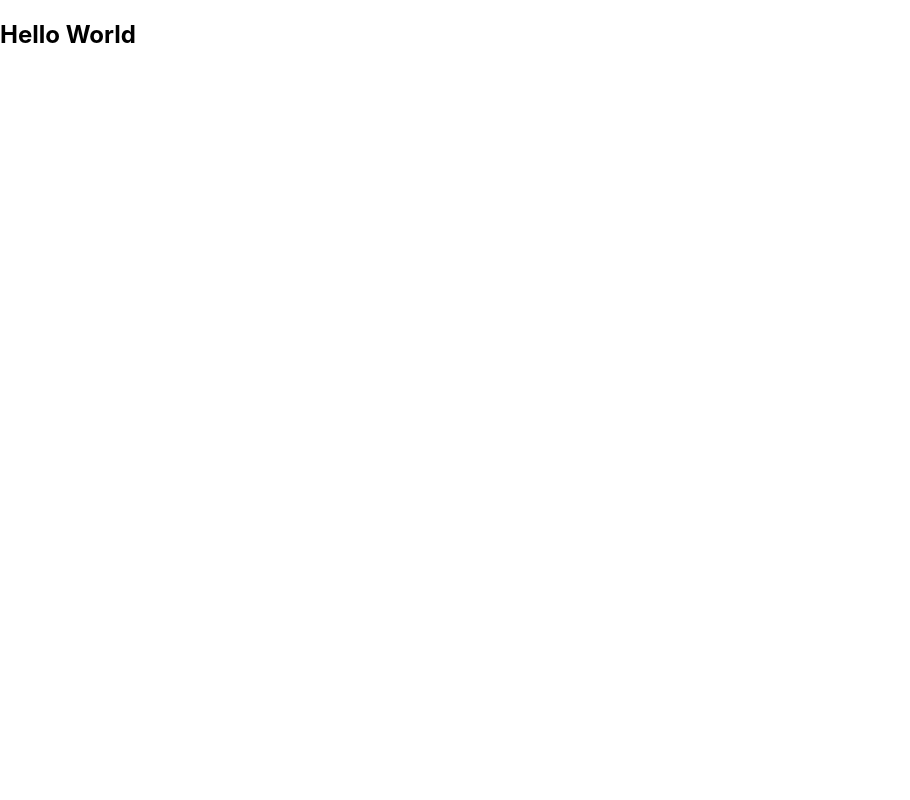
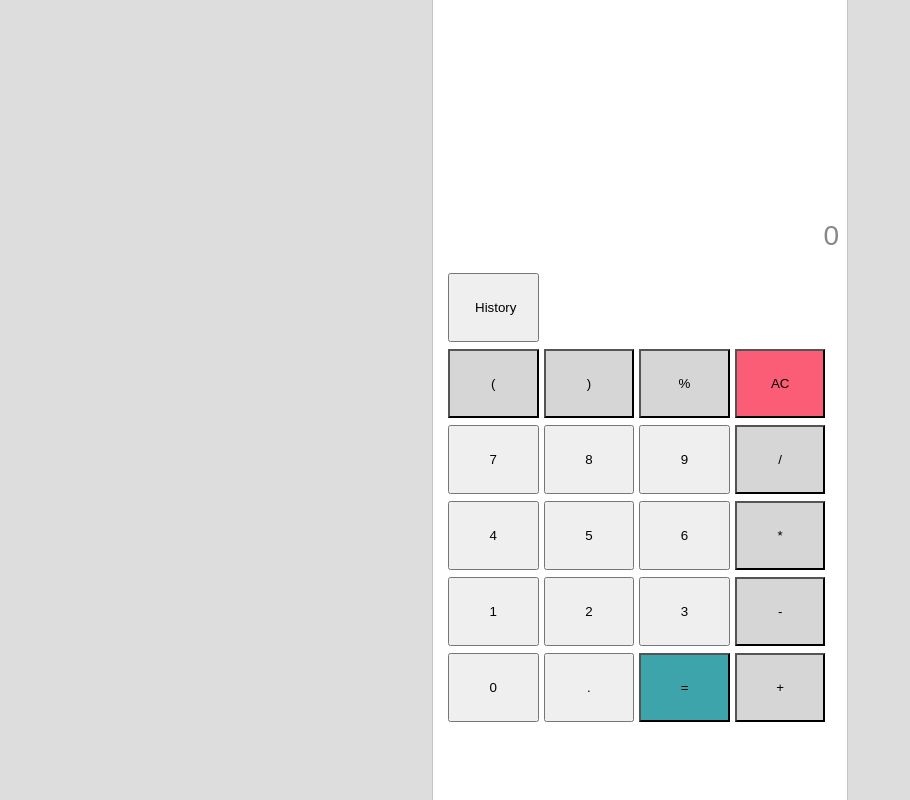
Before and after one commit to Hashim-Aziz/Calculator-App, a React (Create React App) app: page / in a window 1280 px wide. Shown: the whole page, without its empty margins (0-910 px from the left). Built offline with nearby package versions, Linux system fonts and the light colour scheme.

Commit message:
project layout comleted

```diff
--- a/src/App.js
+++ b/src/App.js
@@ -1,8 +1,17 @@
+import React from "react";
+import Buttons from "./Buttons";
+
 function App() {
   return (
-    <div>
-      <h2>Hello World</h2>
-    </div>
+    <section>
+      <div className="calculator">
+        <div className="center">
+          <input type="text" className="formula-display" />
+          <input type="text" className="input-display " value="0" />
+          <Buttons />
+        </div>
+      </div>
+    </section>
   );
 }
 
--- /dev/null
+++ b/src/Buttons.js
@@ -0,0 +1,43 @@
+import React from "react";
+
+const Buttons = () => {
+  return (
+    <>
+      <div className="div-bg">
+        <button className="btn mg-lft">History</button>
+      </div>
+      <div className="div-bg">
+        <button className="btn mg-top bg-gray mg-lft">(</button>
+        <button className="btn bg-gray mg-lft">)</button>
+        <button className="btn bg-gray mg-lft">%</button>
+        <button className="btn bg-red mg-lft">AC</button>
+      </div>
+      <div className="div-bg">
+        <button className="btn mg-top mg-lft">7</button>
+        <button className="btn mg-lft">8</button>
+        <button className="btn mg-lft">9</button>
+        <button className="btn bg-gray mg-lft">/</button>
+      </div>
+      <div className="div-bg">
+        <button className="btn mg-top mg-lft">4</button>
+        <button className="btn mg-lft">5</button>
+        <button className="btn mg-lft">6</button>
+        <button className="btn bg-gray mg-lft">*</button>
+      </div>
+      <div className="div-bg">
+        <button className="btn mg-top mg-lft">1</button>
+        <button className="btn mg-lft">2</button>
+        <button className="btn mg-lft">3</button>
+        <button className="btn bg-gray mg-lft">-</button>
+      </div>
+      <div className="div-bg">
+        <button className="btn mg-top mg-lft">0</button>
+        <button className="btn mg-lft">.</button>
+        <button className="btn mg-lft bg-bluish">=</button>
+        <button className="btn bg-gray mg-lft">+</button>
+      </div>
+    </>
+  );
+};
+
+export default Buttons;
--- a/src/index.css
+++ b/src/index.css
@@ -1,13 +1,76 @@
 body {
   margin: 0;
-  font-family: -apple-system, BlinkMacSystemFont, 'Segoe UI', 'Roboto', 'Oxygen',
-    'Ubuntu', 'Cantarell', 'Fira Sans', 'Droid Sans', 'Helvetica Neue',
+  font-family: -apple-system, BlinkMacSystemFont, "Segoe UI", "Roboto", "Oxygen",
+    "Ubuntu", "Cantarell", "Fira Sans", "Droid Sans", "Helvetica Neue",
     sans-serif;
   -webkit-font-smoothing: antialiased;
   -moz-osx-font-smoothing: grayscale;
+  background-color: #ddd;
 }
 
 code {
-  font-family: source-code-pro, Menlo, Monaco, Consolas, 'Courier New',
+  font-family: source-code-pro, Menlo, Monaco, Consolas, "Courier New",
     monospace;
 }
+
+.formula-display {
+  height: 200px;
+  width: 100%;
+  border: none;
+}
+.input-display {
+  display: flex;
+  height: 45px;
+  width: 100%;
+  border: none;
+  text-align: right;
+  font-size: 1.75rem;
+  color: #888;
+  white-space: nowrap;
+  padding-bottom: 15px;
+}
+.center {
+  margin: auto;
+  padding: 10px;
+}
+.center-main {
+  margin-top: 160px;
+}
+.btn {
+  width: 23%;
+  padding: 25px;
+}
+.bg-gray {
+  background-color: #d6d6d6;
+}
+.div-bg {
+  background-color: white;
+}
+.mg-lft {
+  margin-left: 5px;
+}
+.bg-red {
+  background-color: #fc5d76;
+}
+.bg-bluish {
+  background-color: #3da4ab;
+}
+.mg-top {
+  margin-top: 7px;
+}
+.calculator {
+  border: 1px solid #c6c6c6;
+  position: fixed;
+  height: 100%;
+  width: 100%;
+  min-width: 320px;
+  min-height: 568px;
+  max-width: 414px;
+  max-height: 823px;
+  top: 50%;
+  left: 50%;
+  -webkit-transform: translate(-50%, -50%);
+  -ms-transform: translate(-50%, -50%);
+  transform: translate(-50%, -50%);
+  background-color: white;
+}
```
